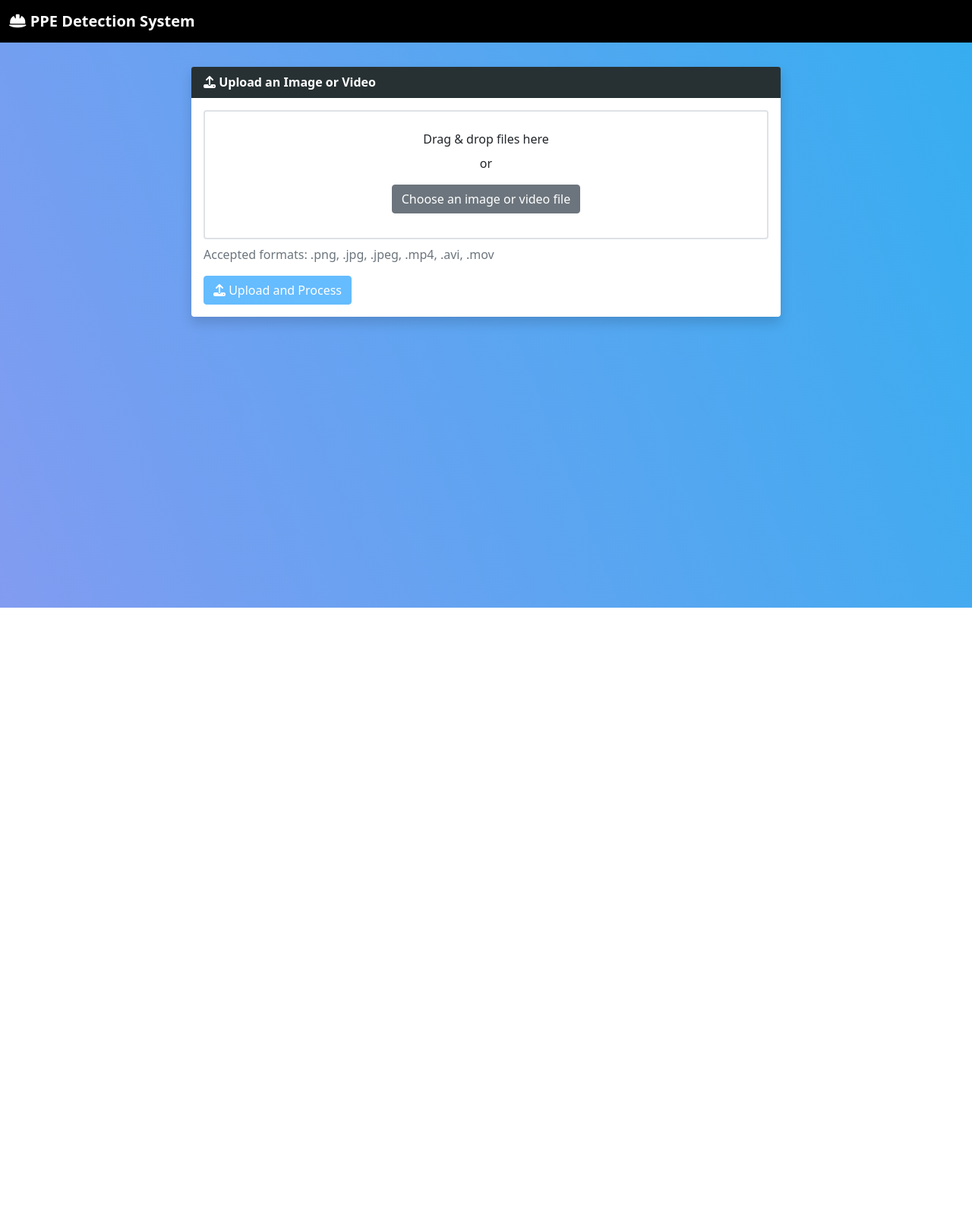
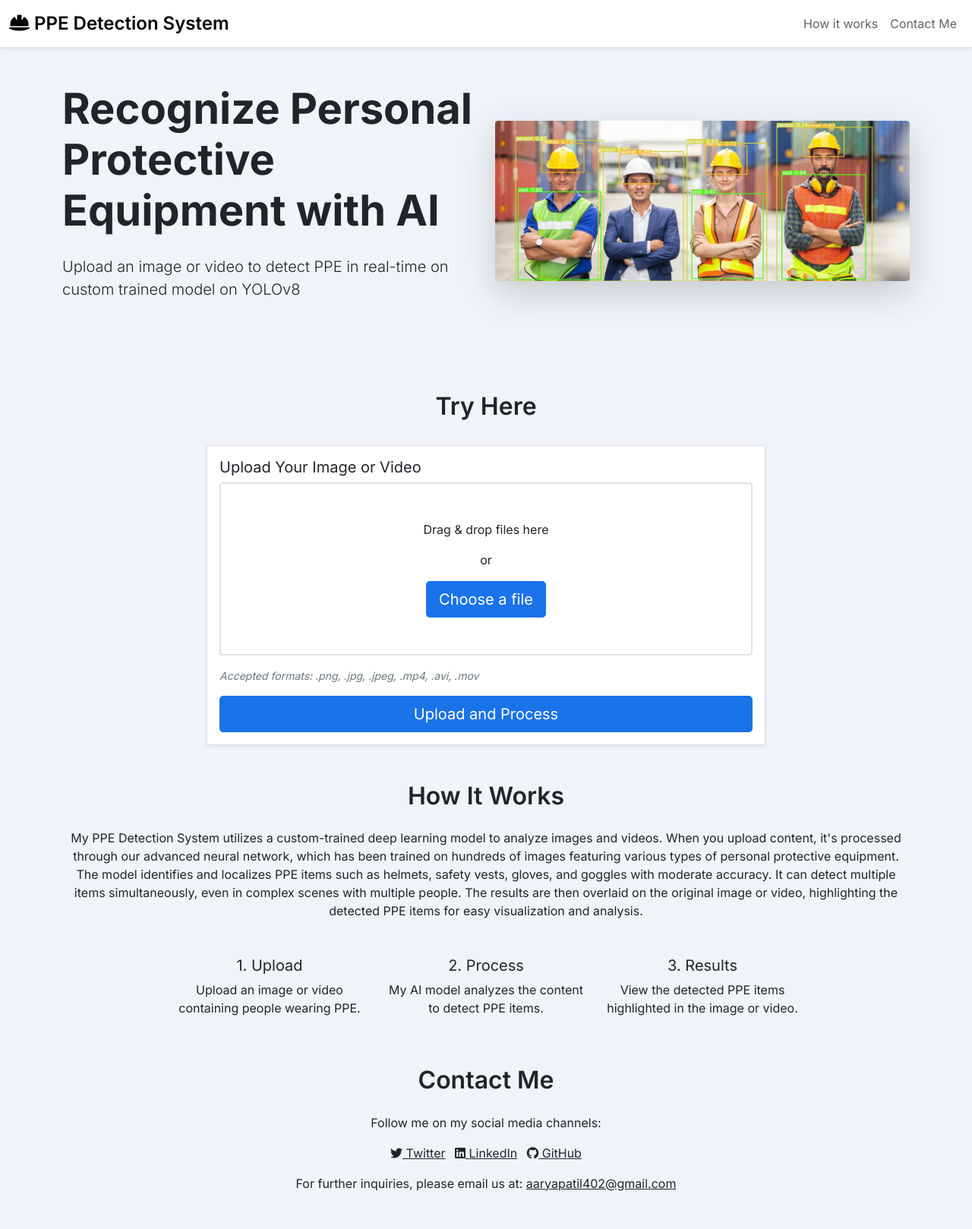
Before and after one commit to Aarya01Patil/Deployed_PPE_Model, a Flask app: page / in a window 1280 px wide. Shown: the whole page at 76% size. Before the commit the page ends 800 px from the top, so only its background shows below. Run offline with Flask 3, Linux system fonts and the light colour scheme; parts of the project's set-up code (start-up, migrations or seed data) failed here and were passed over; some libraries are stand-ins or nearby versions.

Commit message:
Improved the UI

```diff
--- a/app/templates/base.html
+++ b/app/templates/base.html
@@ -7,65 +7,67 @@
     <link href="https://cdn.jsdelivr.net/npm/bootstrap@5.1.3/dist/css/bootstrap.min.css" rel="stylesheet">
     <link rel="stylesheet" href="https://cdnjs.cloudflare.com/ajax/libs/font-awesome/6.1.1/css/all.min.css">
     <link rel="stylesheet" href="{{ url_for('static', filename='css/animated_background.css') }}">
+    <link href="https://fonts.googleapis.com/css2?family=Inter:wght@300;400;600;700&display=swap" rel="stylesheet">
     <style>
         body {
-            background-color: transparent;
+            font-family: 'Inter', sans-serif;
+            background-color: #f0f4f8;
         }
         .navbar {
-            background-color: #000000;
+            background-color: #ffffff;
+            box-shadow: 0 2px 4px rgba(0,0,0,.1);
         }
         .navbar-brand {
-            font-weight: bold;
+            font-weight: 600;
+            color: #000000 !important;
+            font-size: 1.5rem;
         }
-        .container {
-            max-width: 800px;
-            margin-top: 2rem;
+        .nav-link {
+            color: #5f6368 !important;
+            font-weight: 500;
         }
-        .card {
-            border: none;
-            box-shadow: 0 0.5rem 1rem rgba(0, 0, 0, 0.15);
-        }
-        .card-header {
-            background-color: #273133;
-            color: white;
-            font-weight: bold;
+        .nav-link:hover {
+            color: #1a73e8 !important;
         }
         .btn-primary {
-            background-color: #65bcff;
-            border-color: #65bcff;
+            background-color: #1a73e8;
+            border-color: #1a73e8;
         }
         .btn-primary:hover {
-            background-color: #908ee7;
-            border-color: #908ee7;
+            background-color: #1765cc;
+            border-color: #1765cc;
+        }
+        h1, h2 {
+            font-weight: 600;
+        }
+        .lead {
+            font-weight: 300;
         }
     </style>
     {% block extra_head %}{% endblock %}
 </head>
 <body>
-    <div class="animated-background"></div>
-
-    <nav class="navbar navbar-expand-lg navbar-dark">
+    <nav class="navbar navbar-expand-lg navbar-light">
         <div class="container-fluid">
             <a class="navbar-brand" href="/"><i class="fas fa-hard-hat"></i> PPE Detection System</a>
+            <div class="collapse navbar-collapse justify-content-end">
+                <ul class="navbar-nav">
+                    <li class="nav-item">
+                        <a class="nav-link" href="#how-it-works">How it works</a>
+                    </li>
+                    <li class="nav-item">
+                        <a class="nav-link" href="#contact-us">Contact Me</a>
+                    </li>
+                </ul>
+            </div>
         </div>
     </nav>
 
-    <div class="container">
-        {% with messages = get_flashed_messages(with_categories=true) %}
-            {% if messages %}
-                {% for category, message in messages %}
-                    <div class="alert alert-{{ category }} alert-dismissible fade show" role="alert">
-                        {{ message }}
-                        <button type="button" class="btn-close" data-bs-dismiss="alert" aria-label="Close"></button>
-                    </div>
-                {% endfor %}
-            {% endif %}
-        {% endwith %}
+    <div class="container-fluid px-0">
         {% block content %}{% endblock %}
     </div>
 
     <script src="https://cdn.jsdelivr.net/npm/bootstrap@5.1.3/dist/js/bootstrap.bundle.min.js"></script>
-    <script src="{{ url_for('static', filename='js/animated_background.js') }}"></script>
     {% block extra_scripts %}{% endblock %}
 </body>
 </html>
--- a/app/templates/index.html
+++ b/app/templates/index.html
@@ -3,28 +3,79 @@
 {% block title %}Upload - PPE Detection System{% endblock %}
 
 {% block content %}
-<div class="card">
-    <div class="card-header">
-        <i class="fas fa-upload"></i> Upload an Image or Video
+<div class="container py-5">
+    <div class="row align-items-center">
+        <div class="col-lg-6">
+            <h1 class="display-4 fw-bold mb-4">Recognize Personal Protective Equipment with AI</h1>
+            <p class="lead mb-4">Upload an image or video to detect PPE in real-time on custom trained model on YOLOv8</p>
         </div>
+        <div class="col-lg-6">
+            <img src="{{ url_for('static', filename='images/PPE_Detection.jpeg') }}" alt="PPE Detection" class="img-fluid rounded shadow-lg" style="max-height: 300px; object-fit: cover;">
+        </div>
+    </div>
+</div>
+
+<div class="container mt-5">
+    <div class="row">
+        <div class="col-12 text-center mb-4">
+            <h2>Try Here</h2>
+        </div>
+        <div class="col-md-8 mx-auto">
+            <div class="card shadow-sm">
                 <div class="card-body">
+                    <h5 class="card-title">Upload Your Image or Video</h5>
                     <form method="post" enctype="multipart/form-data" id="upload-form">
                         <div class="mb-3">
-                <div id="drop-area" class="p-4 border border-2 border-dashed rounded">
-                    <p class="text-center mb-2">Drag & drop files here</p>
-                    <p class="text-center">or</p>
-                    <label for="file" class="form-label d-block text-center">
-                        <span class="btn btn-secondary">Choose an image or video file</span>
+                            <div id="drop-area" class="p-5 border border-2 border-dashed rounded text-center" style="min-height: 200px;">
+                                <p class="mb-3">Drag & drop files here</p>
+                                <p class="mb-3">or</p>
+                                <label for="file" class="btn btn-primary btn-lg">
+                                    Choose a file
                                     <input class="d-none" type="file" id="file" name="file" accept=".png,.jpg,.jpeg,.mp4,.avi,.mov">
                                 </label>
                             </div>
-                <p class="text-muted mt-2">Accepted formats: .png, .jpg, .jpeg, .mp4, .avi, .mov</p>
                         </div>
-            <button type="submit" class="btn btn-primary" id="submit-btn">
-                <i class="fas fa-upload"></i> Upload and Process
+                        <p class="text-muted fst-italic mb-3 small">Accepted formats: .png, .jpg, .jpeg, .mp4, .avi, .mov</p>
+                        <button type="submit" class="btn btn-primary btn-lg w-100" id="submit-btn">
+                            Upload and Process
                         </button>
                     </form>
                 </div>
+            </div>
+        </div>
+    </div>
+</div>
+
+<div class="container mt-5 text-center">
+    <h2 class="mb-4">How It Works</h2>
+    <p class="mb-5">
+        My PPE Detection System utilizes a custom-trained deep learning model to analyze images and videos. When you upload content, it's processed through our advanced neural network, which has been trained on hundreds of images featuring various types of personal protective equipment. The model identifies and localizes PPE items such as helmets, safety vests, gloves, and goggles with moderate accuracy. It can detect multiple items simultaneously, even in complex scenes with multiple people. The results are then overlaid on the original image or video, highlighting the detected PPE items for easy visualization and analysis.
+    </p>
+    <div class="row justify-content-center">
+        <div class="col-md-3">
+            <h5>1. Upload</h5>
+            <p>Upload an image or video containing people wearing PPE.</p>
+        </div>
+        <div class="col-md-3">
+            <h5>2. Process</h5>
+            <p>My AI model analyzes the content to detect PPE items.</p>
+        </div>
+        <div class="col-md-3">
+            <h5>3. Results</h5>
+            <p>View the detected PPE items highlighted in the image or video.</p>
+        </div>
+    </div>
+</div>
+
+<div class="container mt-5 mb-5 text-center">
+    <h2 class="mb-4">Contact Me</h2>
+    <p>Follow me on my social media channels:</p>
+    <ul class="list-inline">
+        <li class="list-inline-item"><a href="https://twitter.com/AaryaPatil16" target="_blank" class="text-dark"><i class="fab fa-twitter"></i> Twitter</a></li>
+        <li class="list-inline-item"><a href="https://linkedin.com/in/aarya-patil-252b45294" target="_blank" class="text-dark"><i class="fab fa-linkedin"></i> LinkedIn</a></li>
+        <li class="list-inline-item"><a href="https://github.com/Aarya01Patil" target="_blank" class="text-dark"><i class="fab fa-github"></i> GitHub</a></li>
+    </ul>
+    <p class="mt-3">For further inquiries, please email us at: <a href="mailto:aaryapatil402@gmail.com" class="text-dark">aaryapatil402@gmail.com</a></p>
 </div>
 {% endblock %}
 
@@ -35,10 +86,12 @@ document.addEventListener('DOMContentLoaded', function() {
     const submitBtn = document.getElementById('submit-btn');
     const fileInput = document.getElementById('file');
     const dropArea = document.getElementById('drop-area');
+    const resultArea = document.getElementById('result-area');
+    const processing = document.getElementById('processing');
+    const resultContent = document.getElementById('result-content');
 
     ['dragenter', 'dragover', 'dragleave', 'drop'].forEach(eventName => {
         dropArea.addEventListener(eventName, preventDefaults, false);
-        document.body.addEventListener(eventName, preventDefaults, false);
     });
 
     ['dragenter', 'dragover'].forEach(eventName => {
@@ -79,16 +132,46 @@ document.addEventListener('DOMContentLoaded', function() {
     }
 
     form.addEventListener('submit', function(e) {
+        e.preventDefault();
         const file = fileInput.files[0];
         if (file) {
             const validExtensions = ['.png', '.jpg', '.jpeg', '.mp4', '.avi', '.mov'];
             const fileExtension = '.' + file.name.split('.').pop().toLowerCase();
 
             if (validExtensions.includes(fileExtension)) {
-                submitBtn.innerHTML = '<i class="fas fa-spinner fa-spin"></i> Please wait, processing...';
+                submitBtn.innerHTML = '<i class="fas fa-spinner fa-spin"></i> Processing...';
                 submitBtn.disabled = true;
+                resultArea.classList.remove('d-none');
+                processing.classList.remove('d-none');
+                resultContent.classList.add('d-none');
+
+                const formData = new FormData();
+                formData.append('file', file);
+
+                fetch('/process', {
+                    method: 'POST',
+                    body: formData
+                })
+                .then(response => response.json())
+                .then(data => {
+                    processing.classList.add('d-none');
+                    resultContent.classList.remove('d-none');
+                    if (data.success) {
+                        resultContent.innerHTML = `<img src="${data.result_url}" alt="Processed Image" class="img-fluid">`;
                     } else {
-                e.preventDefault();
+                        resultContent.innerHTML = `<p class="text-danger">Error: ${data.error}</p>`;
+                    }
+                })
+                .catch(error => {
+                    processing.classList.add('d-none');
+                    resultContent.classList.remove('d-none');
+                    resultContent.innerHTML = `<p class="text-danger">Error: ${error.message}</p>`;
+                })
+                .finally(() => {
+                    submitBtn.innerHTML = 'Upload and Process';
+                    submitBtn.disabled = false;
+                });
+            } else {
                 alert('Invalid file type. Please use .png, .jpg, .jpeg, .mp4, .avi, or .mov files.');
             }
         }
--- a/run.py
+++ b/run.py
@@ -1,6 +1,4 @@
 from app import app
-from setup_ffmpeg import setup_ffmpeg
 
 if __name__ == "__main__":
-   # setup_ffmpeg()
     app.run()
--- a/scripts/inference.py
+++ b/scripts/inference.py
@@ -145,7 +145,6 @@ def process_video(input_path, output_path):
         if frame_count == 0:
             raise ValueError("No frames were processed from the input video")
 
-        # Re-encode the video using FFmpeg
         ffmpeg_command = [
             'ffmpeg',
             '-i', temp_output,
--- a/static/css/animated_background.css
+++ b/static/css/animated_background.css
@@ -1,7 +1,7 @@
 :root {
-    --color-a: #00204a;
-    --color-b: #908ee7;
-    --color-c: #00bbf0;
+    --color-a: #e8f0fe;
+    --color-b: #c2e0ff;
+    --color-c: #a6d4ff;
     transition: background-color 2s ease;
 }
 
@@ -12,9 +12,9 @@
     width: 100%;
     height: 100%;
     z-index: -1;
-    background: linear-gradient(69deg, var(--color-a), var(--color-b), var(--color-c));
-    background-size: 400% 400%;
-    animation: gradient 25s ease infinite;
+    background: linear-gradient(120deg, var(--color-a), var(--color-b), var(--color-c));
+    background-size: 300% 300%;
+    animation: gradient 15s ease infinite;
 }
 
 @keyframes gradient {
--- a/static/js/animated_background.js
+++ /dev/null
@@ -1,23 +0,0 @@
-const feelingColorMap = {
-    1: ["#00204a", "#9896f1", "#00bbf0"],
-    2: ["#edf756", "#ffa8B6", "#0049B7"],
-    3: ["#e5eaf5", "#12343b", "#7d3cff"]
-  };
-
-  function setBackgroundColors(feeling) {
-    const [a, b, c] = feelingColorMap[feeling];
-    document.documentElement.style.setProperty("--color-a", a);
-    document.documentElement.style.setProperty("--color-b", b);
-    document.documentElement.style.setProperty("--color-c", c);
-  }
-
-  let currentFeeling = 1;
-  setInterval(() => {
-    currentFeeling = (currentFeeling % 3) + 1;
-    setBackgroundColors(currentFeeling);
-  }, 5000);
-
-  document.addEventListener('DOMContentLoaded', function() {
-    var feeling = parseInt(document.documentElement.getAttribute('data-feeling')) || 1;
-    setBackgroundColors(feeling);
-});
```
Also changed, not shown: app/__init__.py (+4 -9 lines), setup_ffmpeg.py (deleted, +0 -20 lines), static/images/PPE_Detection.jpeg (added), 2 other files. Lines whose indentation alone changed are shown as unchanged.
